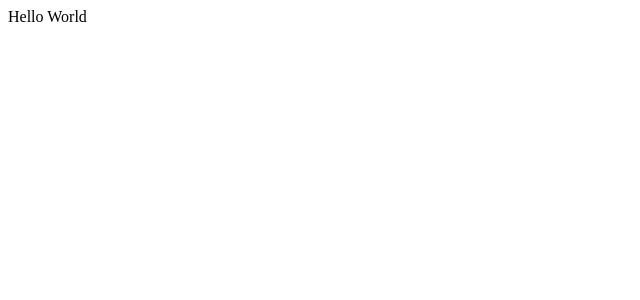
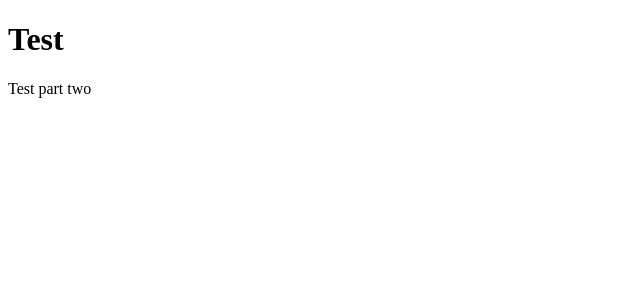
Before and after one commit to jordantannen/CookieClicker, a React (Vite) app: page / in a window 1280 px wide. Shown: the top 300 px of the page, without its empty margins (0-640 px from the left). Built offline with nearby package versions, Linux system fonts and the light colour scheme.

Commit message:
Add welcome component

```diff
--- a/src/App.jsx
+++ b/src/App.jsx
@@ -1,7 +1,9 @@
+import Welcome from "./components/Welcome";
+
 export default function App() {
     return (
         <>
-        <div>Hello World</div>
+        <Welcome/>
         </>
     );
 }
--- /dev/null
+++ b/src/components/Welcome.jsx
@@ -0,0 +1,10 @@
+export default function Welcome() {
+    return (
+        <>
+            <div className="wrapper">
+                <h1>Test</h1>
+                <p>Test part two</p>
+            </div>
+        </>
+    )
+}
```
